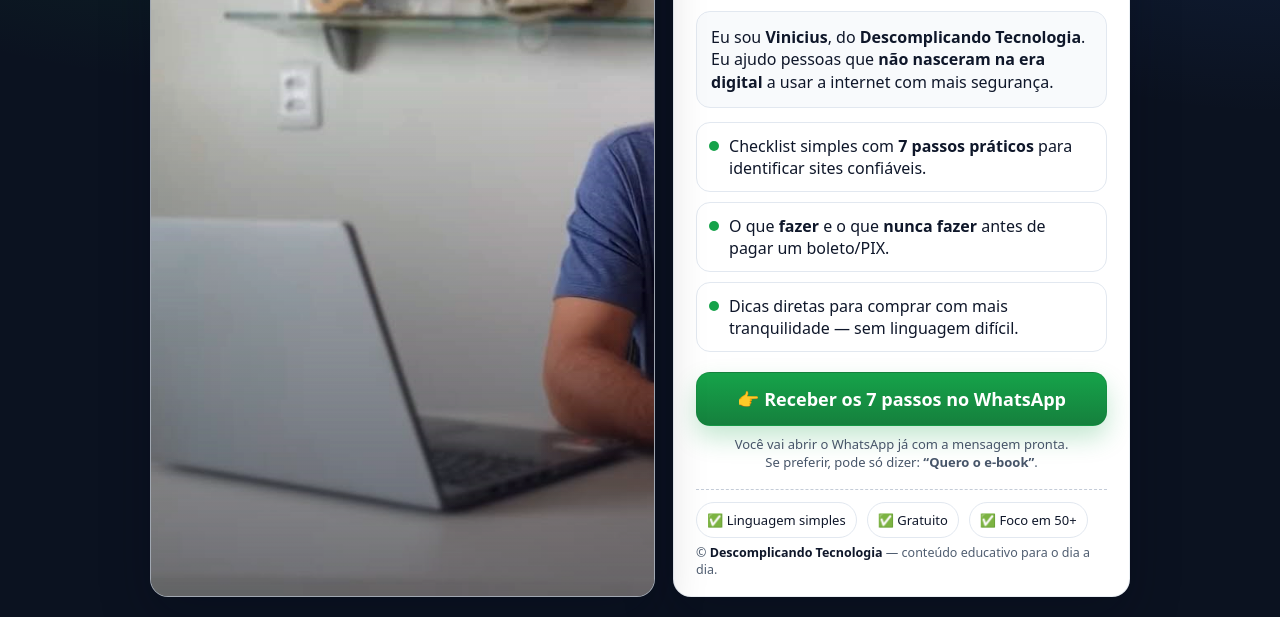
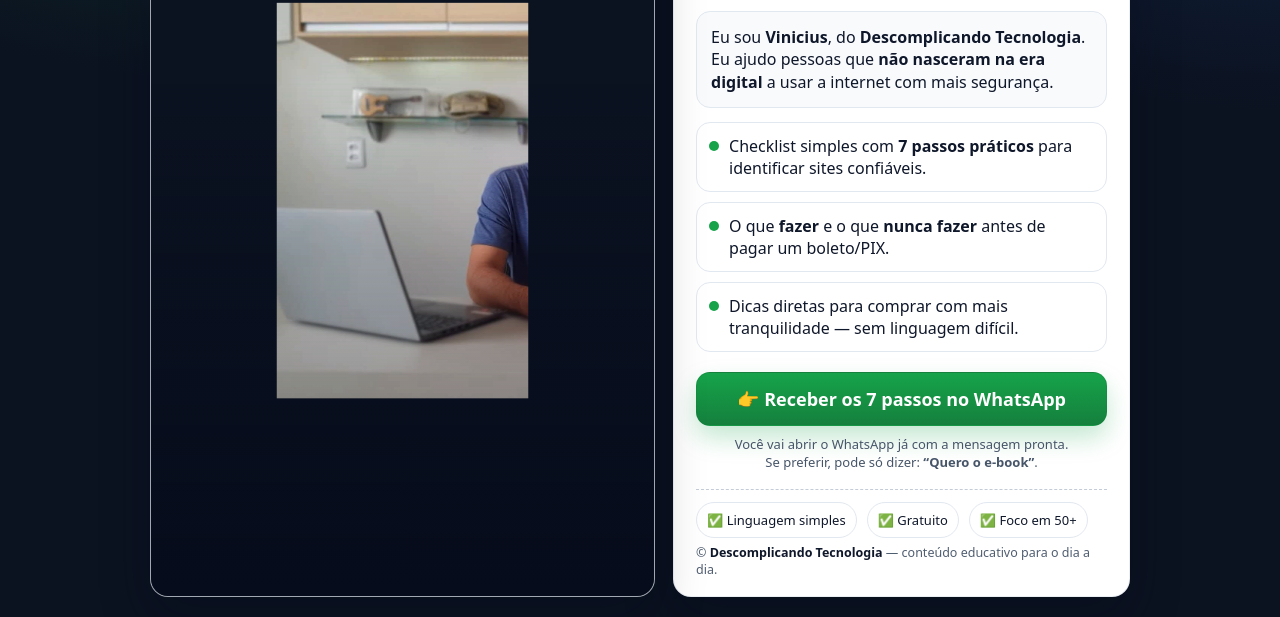
Before and after one commit to contadescomplicandotecnologia/descomplicantotecnologia-site, a plain HTML site: page index.html in a window 1280 px wide. Shown: the part 216-833 px from the top of the page. Drawn offline with Linux system fonts and the light colour scheme.

Commit message:
Update index.html

```diff
--- a/index.html
+++ b/index.html
@@ -73,7 +73,7 @@
       /* "Edição" simples e eficiente (sem precisar mexer no arquivo) */
       filter: contrast(1.06) brightness(1.04) saturate(1.03);
       object-position: 30% 30%; /* foco no rosto (ajuste fino se quiser) */
-      transform: scale(1.1);   /* dá uma “aproximada” leve */
+      transform: scale(0.5);   /* dá uma “aproximada” leve */
     }
     .hero::after{
       content:"";
```
